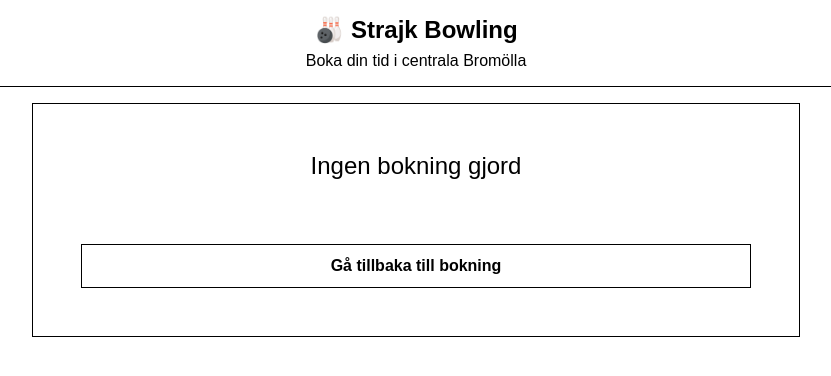
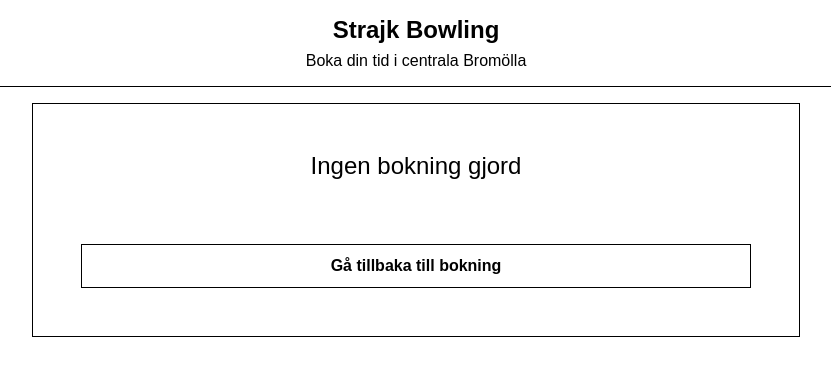
Before and after one commit to Axile24/Strajk-bowling-mountFuji, a React (Vite) app in the folder frontend/: page /bekraftelse in a window 1280 px wide. Shown: the top 376 px of the page, without its empty margins (224-1055 px from the left). Built offline with nearby package versions, Linux system fonts and the light colour scheme.

Commit message:
Ta bort emojis från komponenter för basic HTML-design

```diff
--- a/frontend/src/App.jsx
+++ b/frontend/src/App.jsx
@@ -7,7 +7,7 @@
   return (
     <div className="app">
       <header className="app-header">
-        <h1>🎳 Strajk Bowling</h1>
+        <h1>Strajk Bowling</h1>
         <p>Boka din tid i centrala Bromölla</p>
       </header>
       <main className="app-main">
--- a/frontend/src/pages/ConfirmationPage.jsx
+++ b/frontend/src/pages/ConfirmationPage.jsx
@@ -40,7 +40,7 @@
     <div className="confirmation-page">
       {/* data-testid behövs för tester: User Story 5 - Visa bokningsinformation när bokning finns */}
       <div className="confirmation-card" data-testid="confirmation-card">
-        <h2>🎳 Bokning bekräftad!</h2>
+        <h2>Bokning bekräftad!</h2>
 
         <div className="booking-info">
           <div className="info-section">
```
